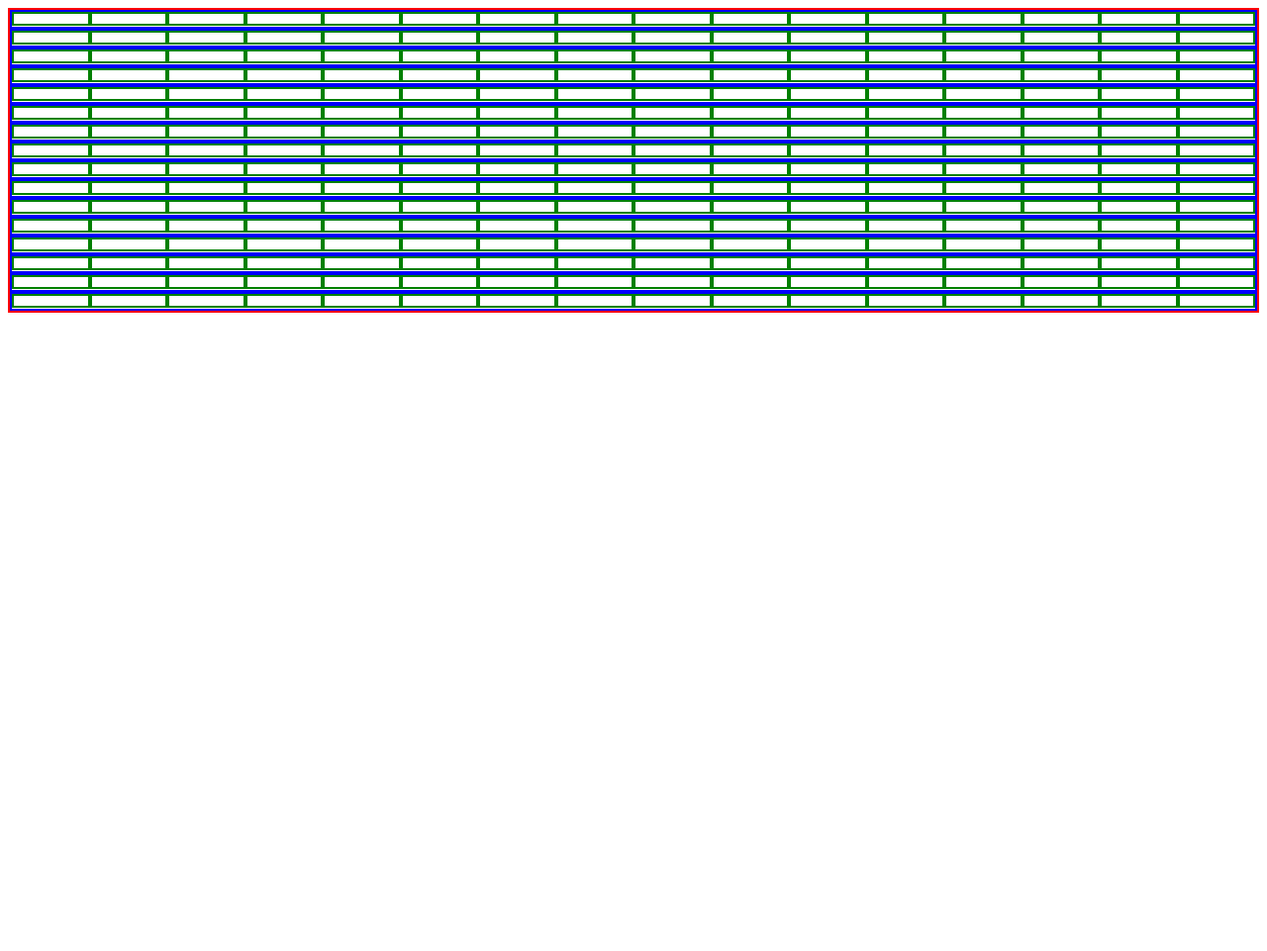
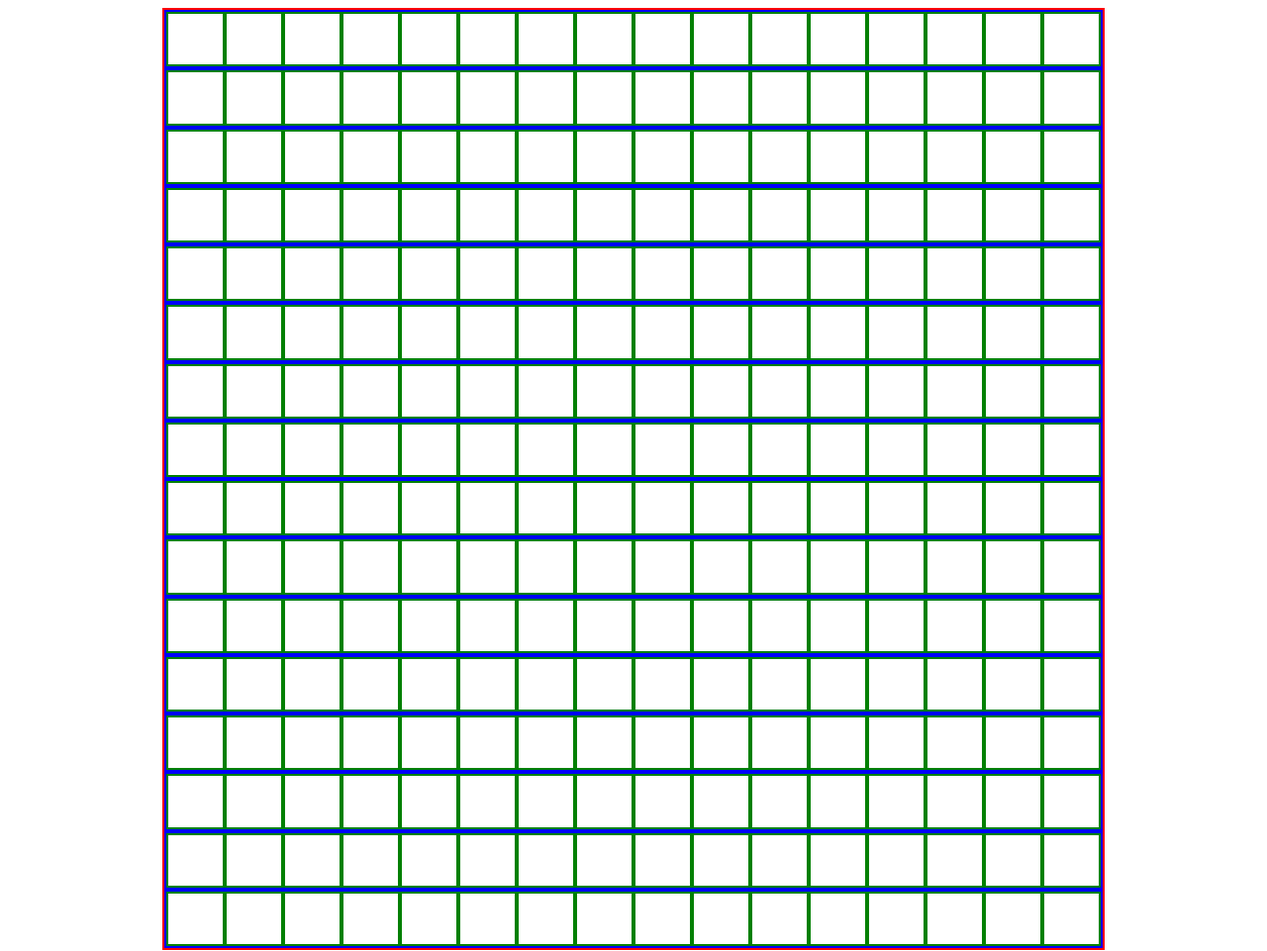
Before and after one commit to safetyWhat/etchaSketch, a plain HTML site: page index.html in a window 1280 px wide. Shown: the whole page at 99% size. Before the commit the page ends 800 px from the top, so only its background shows below. Drawn offline with Linux system fonts and the light colour scheme.

Commit message:
Grid is now a square that remains square with change of screen size.

```diff
--- a/style.css
+++ b/style.css
@@ -1,20 +1,19 @@
-body {
+.container {
+    display: flex;
+    flex-direction: column;
     border: 2px solid red;
+    width: 75%;
+    margin: auto;
+    aspect-ratio: 1 / 1;
 }
-
-/*.container {
-    display: flex;
-}*/
 
 .rows {
     border: 2px solid blue;
     display: flex;
-    height: 15px;
+    flex: 1;
 }
 
 .squares {
     flex:1;
     border: 2px solid green;
-    height: 10px;
-    width: 10px;
 }
```
